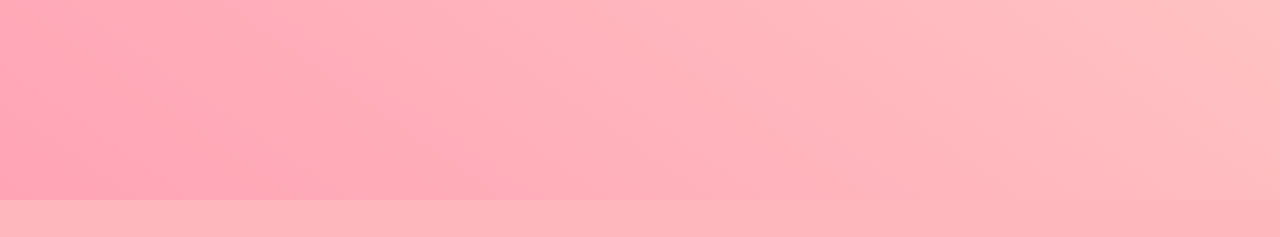
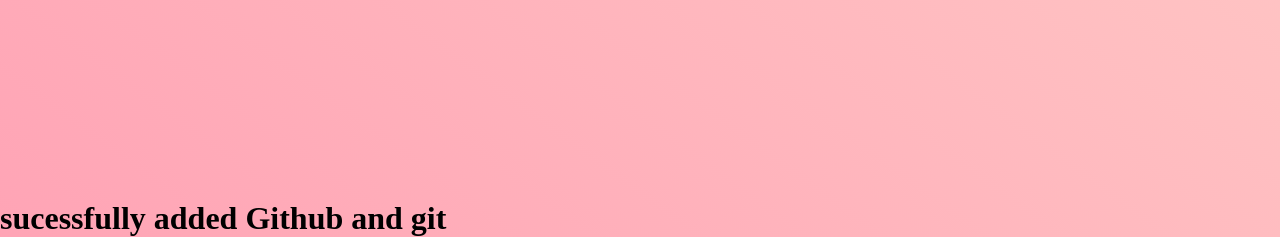
Before and after one commit to neupanesaga419/IrisFlower, a Flask app: page / in a window 1280 px wide. Shown: the part 695-932 px from the top of the page. Before the commit the page ends 895 px from the top, so only its background shows below. Run offline with Flask 2, Linux system fonts and the light colour scheme.

Commit message:
git commit

```diff
--- a/templates/index.html
+++ b/templates/index.html
@@ -72,6 +72,7 @@
             <!-- https://weneedfun.com/wp-content/uploads/2016/01/Iris-Flower-12.jpg -->
             <img src="../static/flower.jpg" alt="flower" height="450px" width="450px">
         </div>
+        <h1>sucessfully added Github and git</h1>
         <script src="" async defer></script>
     </body>
 </html>
```
